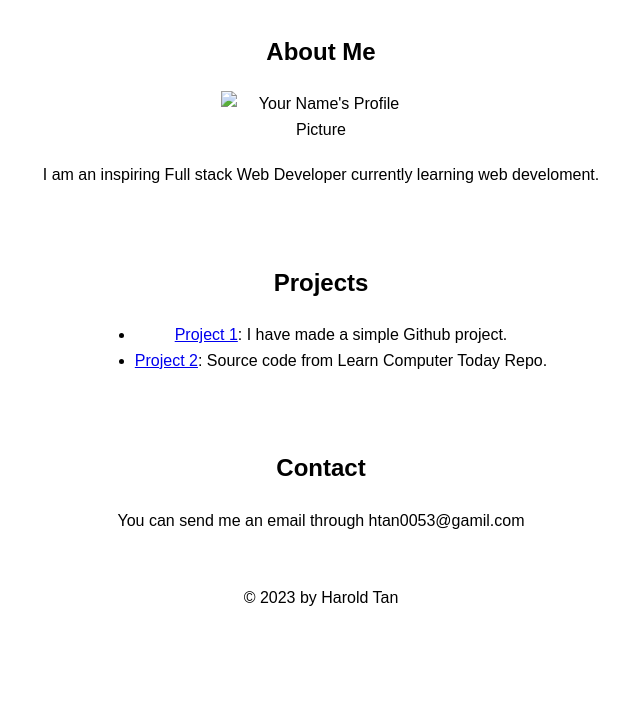
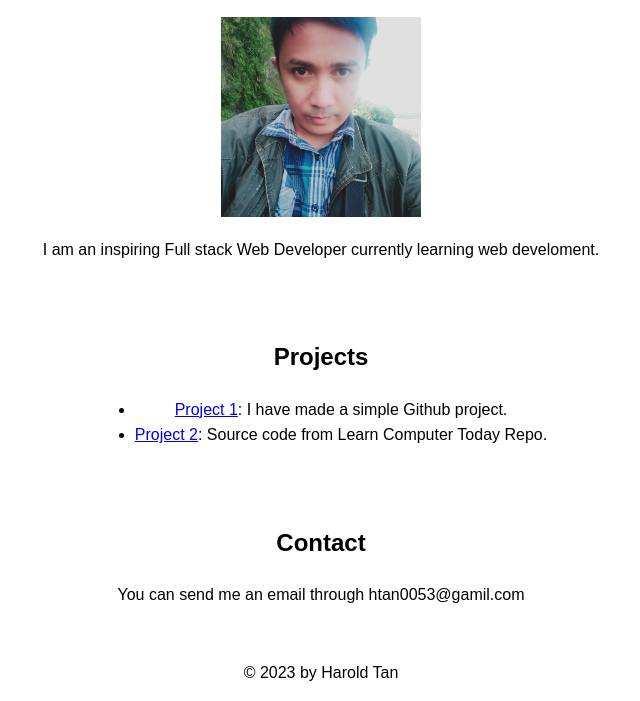
Before and after one commit to Yumyum2x1982/githubproject, a plain HTML site: page index.html in a window 1280 px wide. Shown: the part 160-861 px from the top of the page, without its empty margins (319-959 px from the left). Before the commit the page ends 800 px from the top, so only its background shows below. Drawn offline with Linux system fonts and the light colour scheme.

Commit message:
Update index.html
added link to profile image

```diff
--- a/index.html
+++ b/index.html
@@ -64,7 +64,7 @@
 
         <section id="about">
             <h2>About Me</h2>
-            <img src="tan.png" alt="Your Name's Profile Picture" class="profile-pic">
+            <img src="tan.jpg" alt="My Profile Picture" class="profile-pic">
             <p>
                 I am an inspiring Full stack Web Developer currently learning web develoment.
             </p>
```
